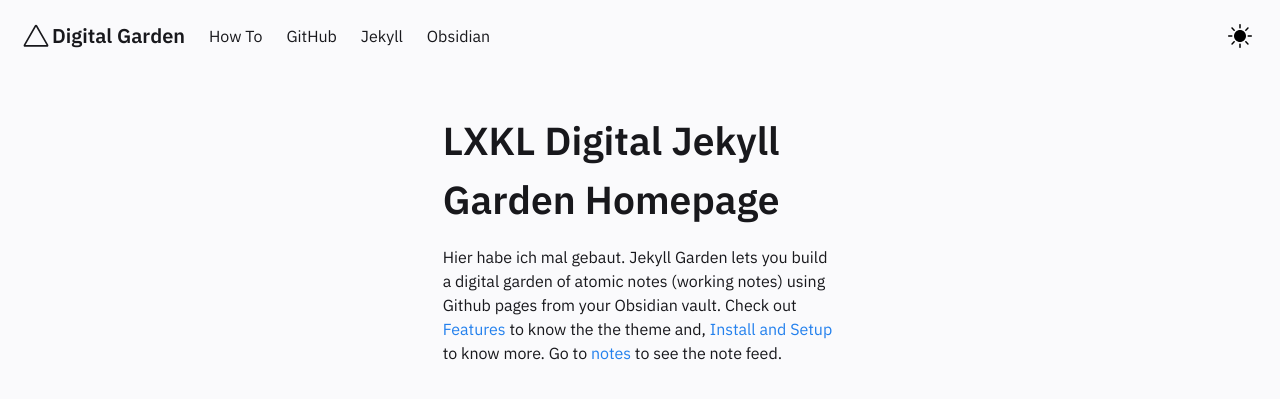
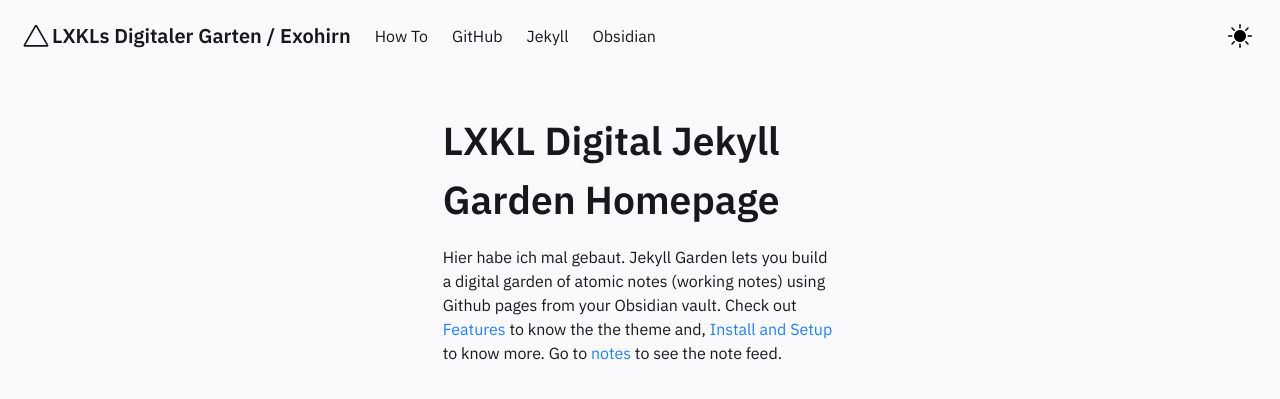
Before and after one commit to probefahrer/probefahrer.github.io, a Jekyll site: the page built from pages/index.md, in a window 1280 px wide. Shown: the top 399 px of the page. Built offline with Jekyll 4.4.1, drawn with Linux system fonts in a browser that asks for light colours.

Commit message:
Update Header.html

```diff
--- a/_includes/Header.html
+++ b/_includes/Header.html
@@ -35,7 +35,7 @@
         <svg width="32" height="32" viewBox="0 0 80 80" fill="none" xmlns="http://www.w3.org/2000/svg">
           <path fill-rule="evenodd" clip-rule="evenodd" d="M36.9477 13.7742C38.3043 11.4086 41.6957 11.4086 43.0523 13.7742L70.5226 61.6774C71.8791 64.043 70.1834 67 67.4703 67H12.5297C9.81658 67 8.12089 64.043 9.47744 61.6774L36.9477 13.7742ZM40 16.9677L13.7506 62.7419H66.2494L40 16.9677Z" fill="var(--text-main)"/>
         </svg>
-        <h4>Digital Garden</h4>
+        <h4>LXKLs Digitaler Garten / Exohirn</h4>
       </a>
       <div class="navbar-item navbar-dark-mode__mobile is-hidden-tablet" onclick="modeSwitcher()">
         <div class="buttons">
```
